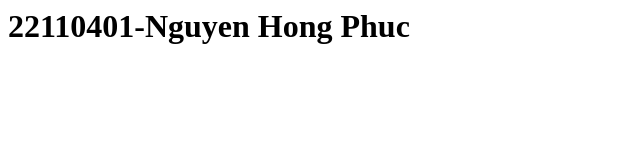
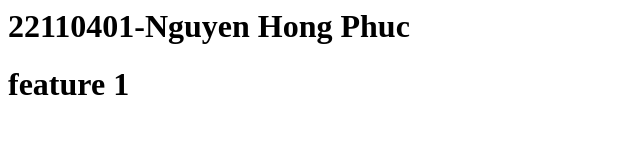
Before and after one commit to William2207/ToDoProject, a plain HTML site: page index.html in a window 1280 px wide. Shown: the whole page, without its empty margins (0-640 px from the left). Drawn offline with Linux system fonts and the light colour scheme.

Commit message:
Update index.html

```diff
--- a/index.html
+++ b/index.html
@@ -1 +1,2 @@
 <h1>22110401-Nguyen Hong Phuc</h1>
+<h1>feature 1</h1>
```
